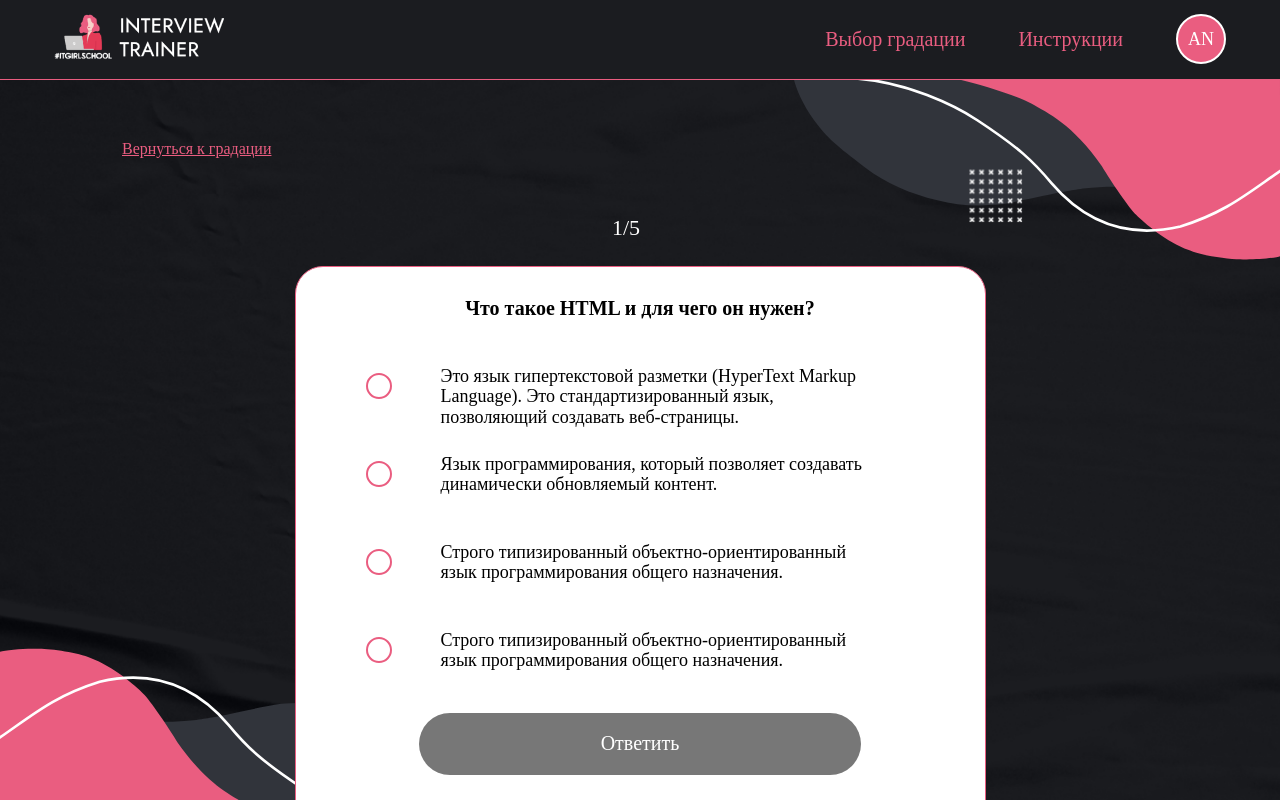
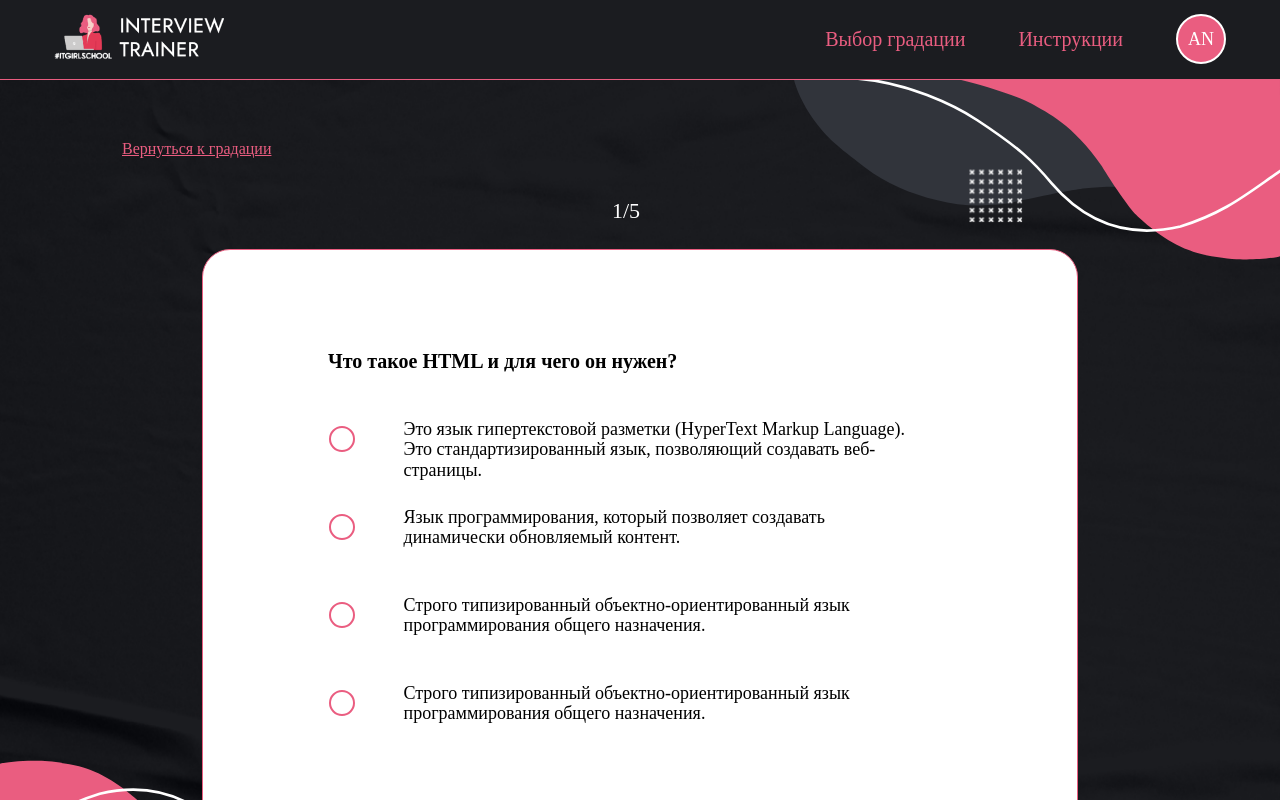
Before and after one commit to itgirlschool/InterviewTrainer, a React (Vite) app: page /autotests in a window 1280 px wide. Shown: the top 800 px of the page. Built offline with nearby package versions, Linux system fonts and the light colour scheme; no server answers; the database is empty; a web font is replaced by a local one.

Commit message:
added card styles

```diff
--- a/src/Components/Card/Card.jsx
+++ b/src/Components/Card/Card.jsx
@@ -84,7 +84,7 @@ export default function Card({ item, count, setCount, tests }) {
                 <div className='card-question'>
                     <h5 className='question'>{question}</h5>
                 </div>
-
+               <div className='answer-wrapper'>
                 <div className='answers-list'>
                     {/*Тестовый вариант*/}
                     {answers.map((item) => {
@@ -132,7 +132,7 @@ export default function Card({ item, count, setCount, tests }) {
                         </div>
                     })}
                 </div>
-
+                </div>
                 {switchButton ?
                     (showResults ? <div className='card-button'>
                         <button
--- a/src/Components/Card/Card.scss
+++ b/src/Components/Card/Card.scss
@@ -7,12 +7,12 @@
     justify-content: center;
 
     .card-wrapper {
-        width: 691px;
-        height: 563px;
-        padding-top: 30px;
-        display: flex;
-        flex-direction: column;
-        align-items: center;
+        width: 876px; //691px
+        height: 692px; //563px
+        padding-top: 100px;
+        //display: flex;
+        /// flex-direction: column;
+        // align-items: center;
         border: 1px solid $pink-color;
         border-radius: 28px;
         background-color: $white-color;
@@ -20,8 +20,10 @@
 
 
         .card-question {
+            max-width: 651px;
+            padding-left: 125px;
             .question {
-                max-width: 565px;
+                //max-width: 565px;
                 width: 100%;
                 margin-bottom: 46px;
                 font-family: $font;
@@ -31,20 +33,26 @@
             }
         }
 
+        .answer-wrapper {
+            display: flex;
+            flex-direction: column;
+            align-items: center;
 
             .answers-list {
-            width: 555px;
+                width: 629px;
 
 
                 .answer {
                     display: flex;
                     align-items: center;
 
+
+
                     .radio-input {
+                        // display: block;
                         appearance: none;
                         width: 32px;
                         height: 32px;
-                    margin: 0 10px 0 0;
                         background-image: url("../../../assets/empty-circle.svg");
                         background-repeat: no-repeat;
                     }
@@ -53,7 +61,6 @@
                         appearance: none;
                         width: 32px;
                         height: 32px;
-                    margin: 0 10px 0 0;
                         background-image: url("../../../assets/full-circle.svg");
                         background-repeat: no-repeat;
                     }
@@ -62,7 +69,6 @@
                         appearance: none;
                         width: 32px;
                         height: 32px;
-                    margin: 0 10px 0 0;
                         background-image: url("../../../assets/red-full-circle.svg");
                         background-repeat: no-repeat;
                     }
@@ -71,17 +77,16 @@
                         appearance: none;
                         width: 32px;
                         height: 32px;
-                    margin: 0 10px 0 0;
                         background-image: url("../../../assets/green-full-circle.svg");
                         background-repeat: no-repeat;
                     }
 
                     .answer-text {
                         display: block;
-                    max-width: 478px;
+                        max-width: 551px;
                         width: 100%;
                         height: 41px;
-                    padding-left: 36px;
+                        padding-left: 46px;
                         font-family: $font;
                         font-weight: 400;
                         font-size: 18px;
@@ -94,7 +99,8 @@
                 }
 
                 .answer:last-child {
-                margin-bottom: 42px;
+                    margin-bottom: 100px;
+                }
             }
         }
     }
@@ -106,13 +112,13 @@
         .btn-result,
         .card-btnDisabled {
             width: 442px;
-            height: 62px;
+            height: 60px;
             border-radius: 50px;
             border: none;
 
-            font-family: $font;
+            font-family: "Jost", sans-serif;
             font-weight: 400;
-            font-size: 20px;
+            font-size: 16px;
             color: $white-color;
         }
 
--- a/src/Pages/AutoTests/AutoTests.scss
+++ b/src/Pages/AutoTests/AutoTests.scss
@@ -4,7 +4,7 @@
 .container-autotests{
     .title-autotests{
         padding: 60px 0 0 122px;
-        margin-bottom: 57px;
+        margin-bottom: 40px;
     }
 
     .title-autotests a{
```
Also changed, not shown: src/Components/Slider/Slider.scss (line endings or trailing spaces). Lines whose indentation alone changed are shown as unchanged.
